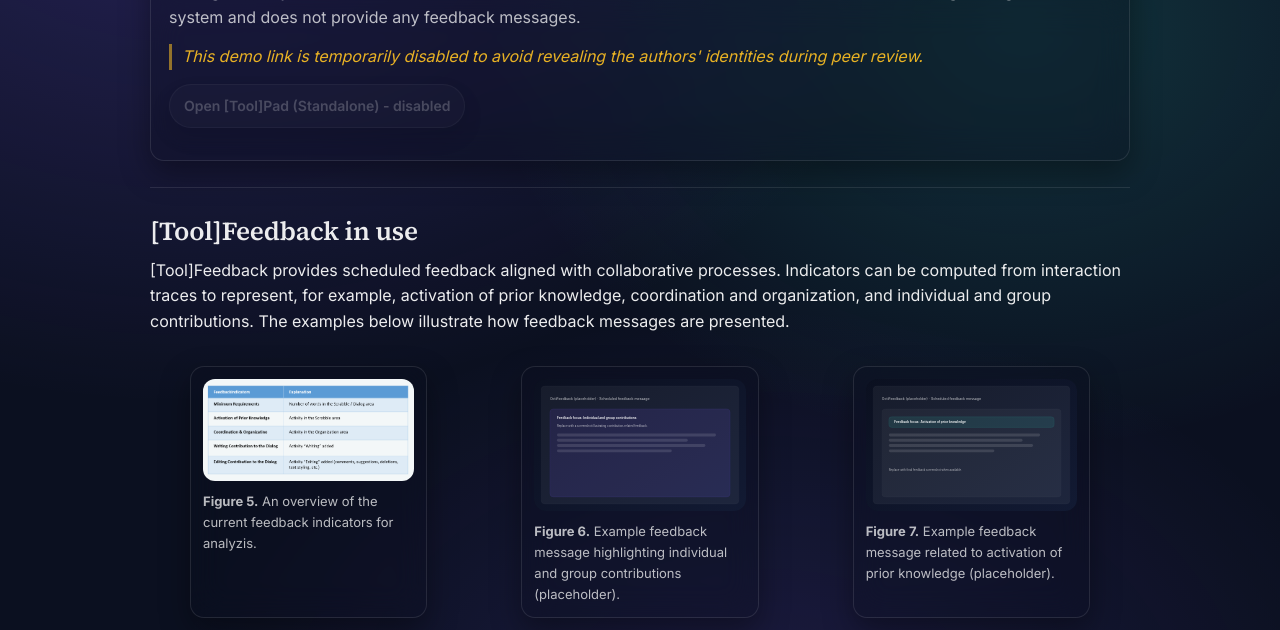
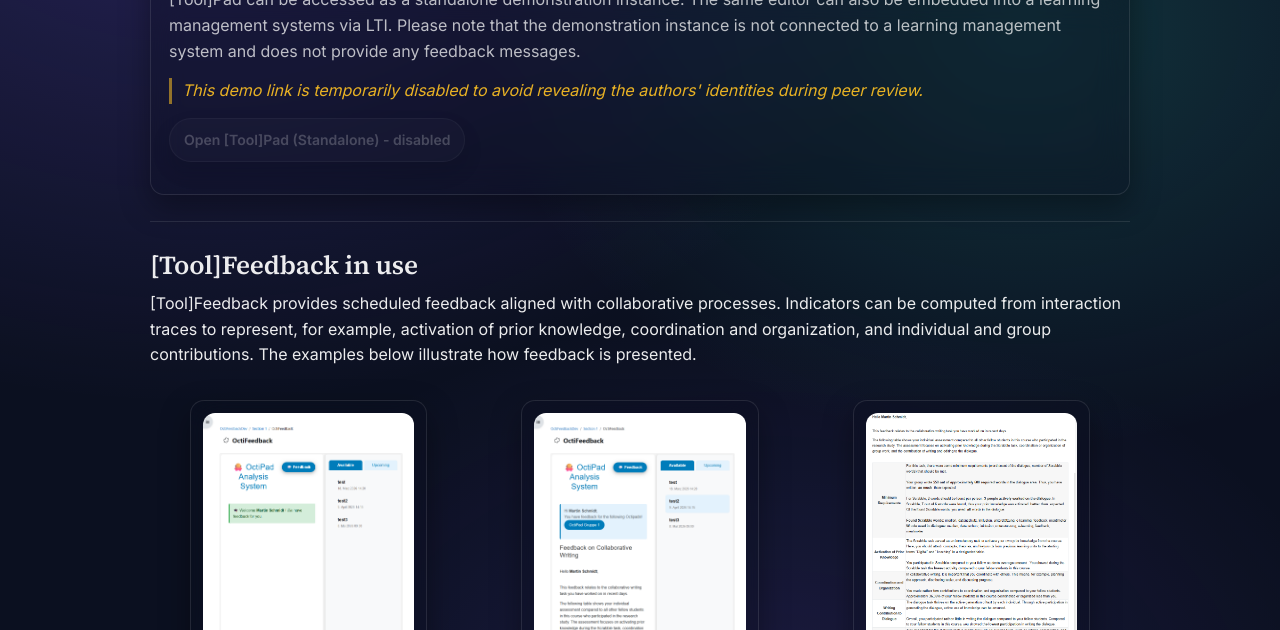
Before and after one commit to KD-info/octi-paper-website, a Jekyll site: the page built from index.md, in a window 1280 px wide and 1400 px high, scrolled down 2981 px. Shown: the top 630 px of the window. Built offline with Jekyll 4.4.1, drawn with Linux system fonts in a browser that asks for light colours; some of the changed text lies outside the part shown; grey boxes are pictures that could not be loaded.

Commit message:
feat: add new images and update video thumbnails for [Tool]Feedback and [Tool]Pad demonstrations

```diff
--- a/index.md
+++ b/index.md
@@ -33,14 +33,14 @@ title: Demonstration Website
   <figure class="figure-card figure-half">
     <img src="{{ '/assets/images/general/moodle-tool.png' | relative_url }}" alt="Placeholder figure: [Tool]Pad and [Tool]Feedback in Moodle" loading="lazy" />
     <figcaption>
-      <strong>Figure 2.</strong> Illustration of [Tool]Pad and [Tool]Feedback embedded within a Moodle course. The figure shows how learners access the collaborative writing activity through the LMS, while the feedback component provides scheduled guidance based on interaction traces.
+      <strong>Figure 2.</strong> Illustration of [Tool]Pad and [Tool]Feedback embedded within a Moodle course. The figure shows how learners access the collaborative writing activity through the LMS, and the feedback component providing scheduled guidance based on interaction traces.
     </figcaption>
   </figure>
   <div class="figure-stack figure-half">
         <figure class="figure-card video-card"
           data-video-src="{{ '/assets/video/tool-student.mp4' | relative_url }}">
       <div class="video-thumb">
-        <img src="{{ '/assets/images/general/tool-banner-placeholder.png' | relative_url }}" alt="[Tool]Pad walkthrough video thumbnail" />
+        <img src="{{ '/assets/images/general/tool-banner-placeholder.png' | relative_url }}" alt="[Tool] walkthrough through moodle video thumbnail from a students perspective" />
         <div class="video-play-btn" aria-hidden="true">
           <svg viewBox="0 0 80 80" fill="none" xmlns="http://www.w3.org/2000/svg" width="56" height="56">
             <circle cx="40" cy="40" r="38" fill="rgba(0,0,0,0.52)" stroke="rgba(255,255,255,0.55)" stroke-width="2"/>
@@ -54,9 +54,9 @@ title: Demonstration Website
     </figure>
 
         <figure class="figure-card video-card"
-          data-video-src="{{ '/assets/video/toolpad-features-explained.mp4' | relative_url }}">
+          data-video-src="{{ '/assets/video/tool-student.mp4' | relative_url }}">
       <div class="video-thumb">
-        <img src="{{ '/assets/images/toolpad/toolpad-banner-placeholder.png' | relative_url }}" alt="[Tool]Pad features video thumbnail" />
+        <img src="{{ '/assets/images/general/tool-banner-placeholder.png' | relative_url }}" alt="[Tool] walkthrough through moodle video thumbnail from a teachers perspective" />
         <div class="video-play-btn" aria-hidden="true">
           <svg viewBox="0 0 80 80" fill="none" xmlns="http://www.w3.org/2000/svg" width="56" height="56">
             <circle cx="40" cy="40" r="38" fill="rgba(0,0,0,0.52)" stroke="rgba(255,255,255,0.55)" stroke-width="2"/>
@@ -65,7 +65,7 @@ title: Demonstration Website
         </div>
       </div>
       <figcaption>
-        <strong>Video 2.</strong> Walkthrough of [Tool]Pad's core features.
+        <strong>Video 2.</strong> Demonstration of a walkthrough through a moodle course with [Tool]Pad and [Tool]Feedback from a teacher's perspective.
       </figcaption>
     </figure>
   </div>
@@ -74,33 +74,16 @@ title: Demonstration Website
 
 ## [Tool]Pad in use
 
-The following figures illustrate the collaborative editor in use, with structured workspaces that guide group activity and support real-time coordination. The screenshots are placeholders and will be replaced with research images.
+The following material illustrates the collaborative editor in use, with structured workspaces that guide group activity and support real-time coordination. The video below provides a walkthrough of the core features of [Tool]Pad, while the figure illustrates the structured workspace layout.
 
 <section id="toolpad-figures" class="figure-grid" aria-label="[Tool]Pad screenshots">
-  <figure class="figure-card">
+  <figure class="figure-card figure-half">
     <img src="{{ '/assets/images/toolpad/toolpad-workspace-areas.png' | relative_url }}" alt="Image of [Tool]Pad workspace areas" loading="lazy" />
     <figcaption>
       <strong>Figure 2.</strong> [Tool]Pad structured workspace layout.
     </figcaption>
   </figure>
-
-  <figure class="figure-card">
-    <img src="{{ '/assets/images/toolpad/student-task.png' | relative_url }}" alt="image of [Tool]Pad students' task overview" loading="lazy" />
-    <figcaption>
-      <strong>Figure 3.</strong> General idea and overview of the students' task.
-    </figcaption>
-  </figure>
-
-  <figure class="figure-card">
-    <img src="{{ '/assets/images/placeholders/toolpad-workspace-03.svg' | relative_url }}" alt="Image of the component within moodle" loading="lazy" />
-    <figcaption>
-      <strong>Figure 4.</strong> Appearance of the component within moodle.
-    </figcaption>
-  </figure>
-</section>
-
-<section id="toolpad-video" class="figure-grid figure-grid-solo" aria-label="[Tool]Pad video">
-    <figure class="figure-card video-card"
+    <figure class="figure-card figure-half video-card"
       data-video-src="{{ '/assets/video/toolpad-features-explained.mp4' | relative_url }}">
     <div class="video-thumb">
       <img src="{{ '/assets/images/toolpad/toolpad-banner-placeholder.png' | relative_url }}" alt="[Tool]Pad walkthrough video thumbnail" />
@@ -121,7 +104,7 @@ The following figures illustrate the collaborative editor in use, with structure
   <div class="callout-title">Access</div>
   <p class="callout-text">
     [Tool]Pad can be accessed as a standalone demonstration instance.
-    The same editor can also be embedded into learning management systems via LTI.
+    The same editor can also be embedded into a learning management systems via LTI.
     Please note that the demonstration instance is not connected to a learning management system and does not provide any feedback messages.
   </p>
   <p class="callout-text callout-notice">
@@ -137,32 +120,55 @@ The following figures illustrate the collaborative editor in use, with structure
 
 ## [Tool]Feedback in use
 
-[Tool]Feedback provides scheduled feedback aligned with collaborative processes. Indicators can be computed from interaction traces to represent, for example, activation of prior knowledge, coordination and organization, and individual and group contributions. The examples below illustrate how feedback messages are presented.
+[Tool]Feedback provides scheduled feedback aligned with collaborative processes. Indicators can be computed from interaction traces to represent, for example, activation of prior knowledge, coordination and organization, and individual and group contributions. The examples below illustrate how feedback is presented.
 
-<section id="toolfeedback-figures" class="figure-grid" aria-label="[Tool]Feedback screenshots">
+<section id="toolfeedback-student-view" class="figure-grid" aria-label="[Tool]Feedback screenshots">
   <figure class="figure-card">
-    <img src="{{ '/assets/images/toolpad/feedback-indicators.png' | relative_url }}" alt="Feedback indicators explained" loading="lazy" />
+    <img src="{{ '/assets/images/toolfeedback/student/toolfeedback-overview.png' | relative_url }}" alt="Feedback Overview in [Tool]Feedback explained" loading="lazy" />
     <figcaption>
-      <strong>Figure 5.</strong> An overview of the current feedback indicators for analyzis.
+      <strong>Figure 5.</strong> An overview of the current feedback available in the course for a specific student.
     </figcaption>
   </figure>
 
   <figure class="figure-card">
-    <img src="{{ '/assets/images/placeholders/toolfeedback-02.svg' | relative_url }}" alt="Placeholder screenshot: [Tool]Feedback message example (2)" loading="lazy" />
+    <img src="{{ '/assets/images/toolfeedback/student/toolfeedback-selection.png' | relative_url }}" alt="Selection of Feedback for [Tool]Pad explained" loading="lazy" />
     <figcaption>
-      <strong>Figure 6.</strong> Example feedback message highlighting individual and group contributions (placeholder).
+      <strong>Figure 6.</strong> Example of how feedback for an [Tool]Pad can be selected.
     </figcaption>
   </figure>
 
   <figure class="figure-card">
-    <img src="{{ '/assets/images/placeholders/toolfeedback-03.svg' | relative_url }}" alt="Placeholder screenshot: [Tool]Feedback message example (3)" loading="lazy" />
+    <img src="{{ '/assets/images/toolfeedback/student/toolfeedback-example.png' | relative_url }}" alt="Example for Automated Feedback in [Tool]Feedback presented" loading="lazy" />
     <figcaption>
-      <strong>Figure 7.</strong> Example feedback message related to activation of prior knowledge (placeholder).
+      <strong>Figure 7.</strong> Example of how feedback is currently delivered in [Tool]Feedback to a student.
     </figcaption>
   </figure>
 </section>
 
-<section id="toolfeedback-video" class="figure-grid figure-grid-solo" aria-label="[Tool]Feedback video">
+<section id="toolfeedback-teacher-view" class="figure-grid" aria-label="[Tool]Feedback teacher view screenshots">
+  <figure class="figure-card">
+    <img src="{{ '/assets/images/toolfeedback/teacher/toolfeedback-schedule.png' | relative_url }}" alt="Feedback Overview Toggle in the external plugin [Tool]Feedback explained" loading="lazy" />
+    <figcaption>
+      <strong>Figure 8.</strong> The external plugin feature "Content" is used to trigger the feedback schedule overview of [Tool]Feedback for scheduling feedback as a teacher.
+    </figcaption>
+  </figure>
+
+  <figure class="figure-card">
+    <img src="{{ '/assets/images/toolfeedback/teacher/toolfeedback-overview-schedule.png' | relative_url }}" alt="Overview of Feedback Schedule for [Tool]Pads in [Tool]Feedback explained" loading="lazy" />
+    <figcaption>
+      <strong>Figure 9.</strong> Editor of the feedback schedule for specific [Tool]Pads in [Tool]Feedback for teachers.
+    </figcaption>
+  </figure>
+
+  <figure class="figure-card">
+    <img src="{{ '/assets/images/toolfeedback/teacher/toolfeedback-create.png' | relative_url }}" alt="Overview of Selection Options to specify Feedback in [Tool]Feedback presented" loading="lazy" />
+    <figcaption>
+      <strong>Figure 10.</strong> Current selection options for creating new feedback for specific [Tool]Pads in [Tool]Feedback.
+    </figcaption>
+  </figure>
+</section>
+
+<!-- <section id="toolfeedback-video" class="figure-grid figure-grid-solo" aria-label="[Tool]Feedback video">
     <figure class="figure-card video-card"
       data-video-src="{{ '/assets/video/toolpad-features-explained.mp4' | relative_url }}">
     <div class="video-thumb">
@@ -178,12 +184,12 @@ The following figures illustrate the collaborative editor in use, with structure
       <strong>Video 1.</strong> Walkthrough of [Tool]Feedback's core features.
     </figcaption>
   </figure>
-</section>
+</section> -->
 
 <div class="callout">
   <div class="callout-title">Access</div>
   <p class="callout-text">
-    [Tool]Feedback cannot be accessed as a standalone instance, because it depends on collaborative writing activity in multiple [Tool]Pad workspaces within a course context (e.g., an LMS such as Moodle). Instead, a demonstration video is provided to illustrate how [Tool]Feedback appears and behaves when integrated into an actual course.
+    [Tool]Feedback cannot be accessed as a standalone instance, because it depends on a collaborative writing activity in multiple [Tool]Pad workspaces within a course context (e.g., an LMS such as Moodle). Instead, a demonstration video is provided to illustrate how [Tool]Feedback appears and behaves when integrated into an actual course.
   </p>
   <p class="callout-actions">
     <a class="btn btn-primary" href="#toolpad-feedback">Jump to Video</a>
```
Also changed, not shown: assets/images/toolfeedback/student/toolfeedback-example.png (added), assets/images/toolfeedback/student/toolfeedback-overview.png (added), assets/images/toolfeedback/student/toolfeedback-selection.png (added), assets/images/toolfeedback/teacher/toolfeedback-create.png (added), assets/images/toolfeedback/teacher/toolfeedback-overview-schedule.png (added), assets/images/toolfeedback/teacher/toolfeedback-schedule.png (added).
